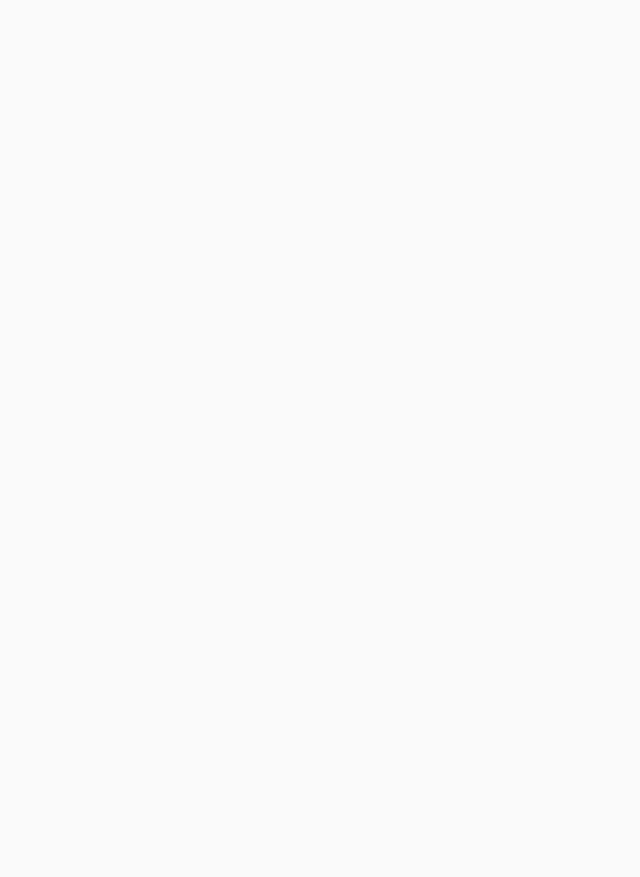
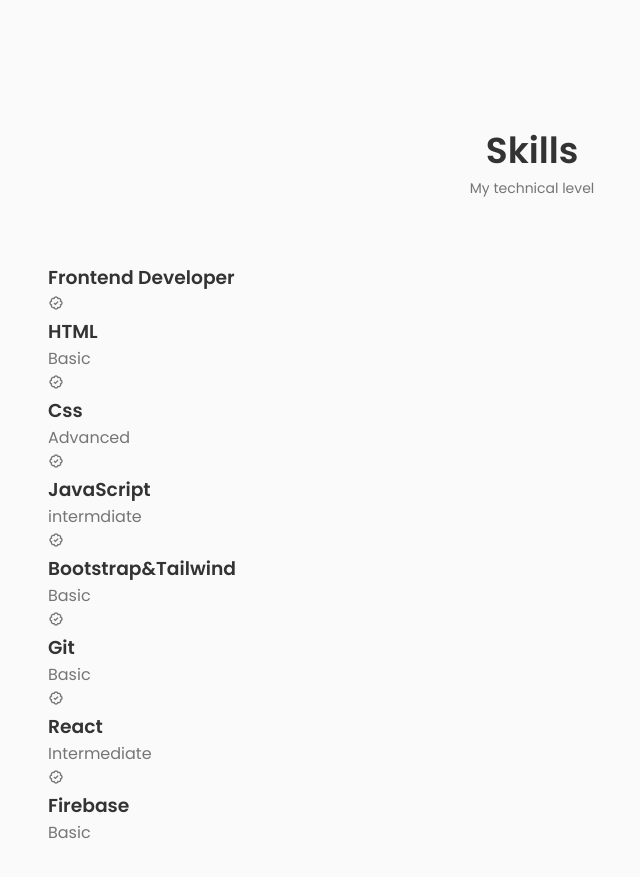
Before and after one commit to Azizbek0304/React-Portfolio, a React (Create React App) app: page / in a window 1280 px wide. Shown: the part 1200-2077 px from the top of the page, without its empty margins (108-748 px from the left). Before the commit the page ends 1227 px from the top, so only its background shows below. Built offline with nearby package versions, Linux system fonts and the light colour scheme.

Commit message:
Skills-js-part-done

```diff
--- a/src/App.js
+++ b/src/App.js
@@ -2,6 +2,7 @@ import React from 'react';
 import Header from './componets/Header';
 import Home from './componets/Home';
 import About from './componets/About';
+import Skills from './componets/Skills';
 import './style.css';
 
 export default function App() {
@@ -11,6 +12,7 @@ export default function App() {
       <main className="main">
         <Home />
         <About />
+        <Skills />
       </main>
     </div>
   );
--- /dev/null
+++ b/src/componets/Skills/frontend.jsx
@@ -0,0 +1,80 @@
+import React from 'react';
+
+function Frontend() {
+  return (
+    <div className="skills_content">
+      <h3 className="skills__title">Frontend Developer</h3>
+
+      <div className="skills__box">
+        <div className="skills__group">
+          <div className="skills__data">
+            <i class="bx bx-badge-check"></i>
+
+            <div>
+              <h3 className="skills__name">HTML</h3>
+              <span className="skills__level">Basic</span>
+            </div>
+          </div>
+
+          <div className="skills__data">
+            <i class="bx bx-badge-check"></i>
+
+            <div>
+              <h3 className="skills__name">Css</h3>
+              <span className="skills__level">Advanced</span>
+            </div>
+          </div>
+
+          <div className="skills__data">
+            <i class="bx bx-badge-check"></i>
+
+            <div>
+              <h3 className="skills__name">JavaScript</h3>
+              <span className="skills__level">intermdiate</span>
+            </div>
+          </div>
+        </div>
+
+        <div className="skills__group">
+          <div className="skills__data">
+            <i class="bx bx-badge-check"></i>
+
+            <div>
+              <h3 className="skills__name">Bootstrap&Tailwind</h3>
+              <span className="skills__level">Basic</span>
+            </div>
+          </div>
+
+          <div className="skills__data">
+            <i class="bx bx-badge-check"></i>
+
+            <div>
+              <h3 className="skills__name">Git</h3>
+              <span className="skills__level">Basic</span>
+            </div>
+          </div>
+
+          <div className="skills__data">
+            <i class="bx bx-badge-check"></i>
+
+            <div>
+              <h3 className="skills__name">React</h3>
+              <span className="skills__level">Intermediate</span>
+            </div>
+          </div>
+
+          <div className="skills__data">
+            <i class="bx bx-badge-check"></i>
+
+            <div>
+              <h3 className="skills__name">Firebase</h3>
+              <span className="skills__level">Basic</span>
+            </div>
+          </div>
+        </div>
+      </div>
+    </div>
+  );
+}
+
+export default Frontend;
--- /dev/null
+++ b/src/componets/Skills/index.jsx
@@ -0,0 +1,17 @@
+import React from 'react';
+import Frontend from '../Skills/frontend';
+
+function Skills() {
+  return (
+    <section className="skills section" id="skills">
+      <h2 className="section__title">Skills</h2>
+      <span className="section__subtitle">My technical level</span>
+
+      <div className="skills__container container grid">
+        <Frontend />
+      </div>
+    </section>
+  );
+}
+
+export default Skills;
```
Also changed, not shown: src/componets/Skills/skills.css (added).
